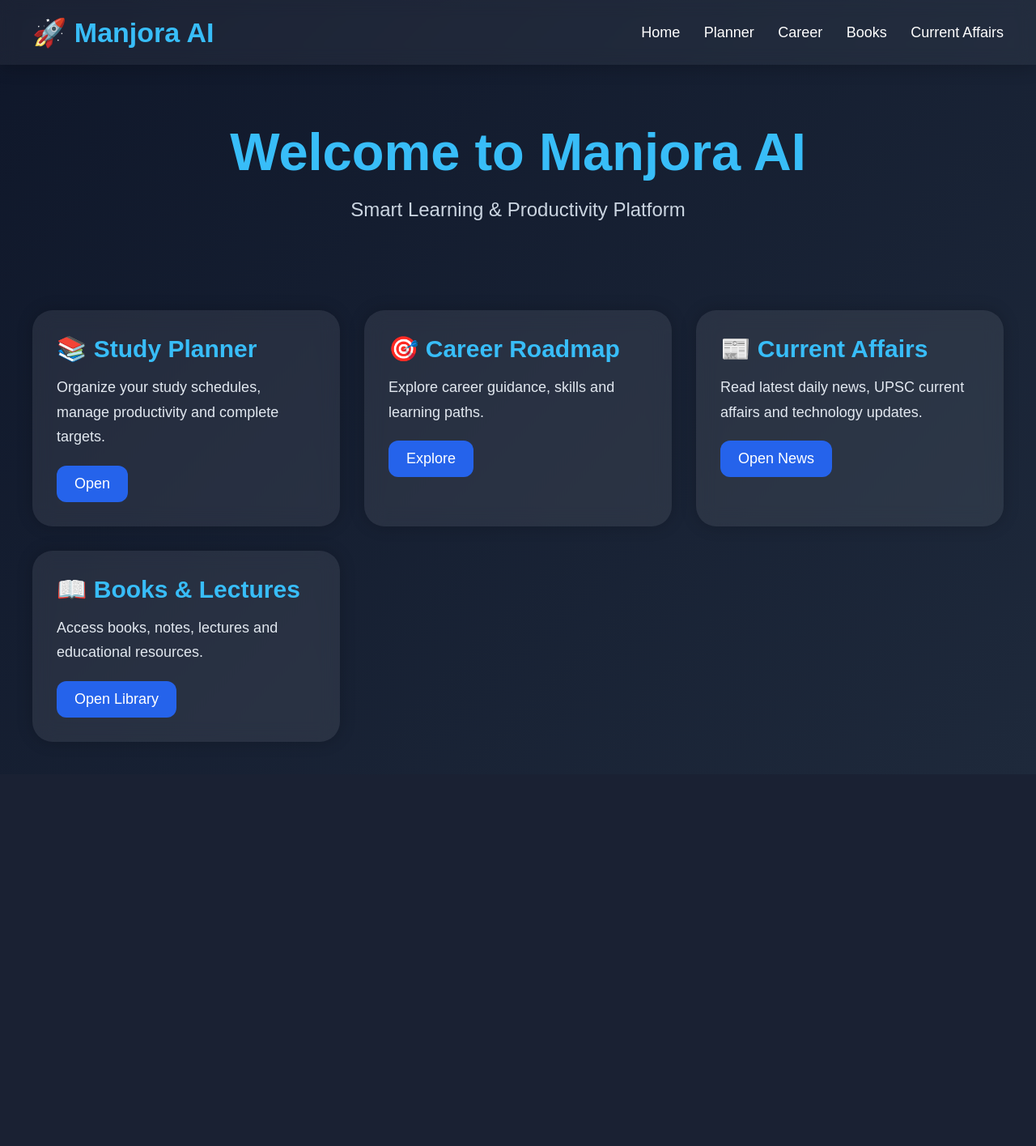
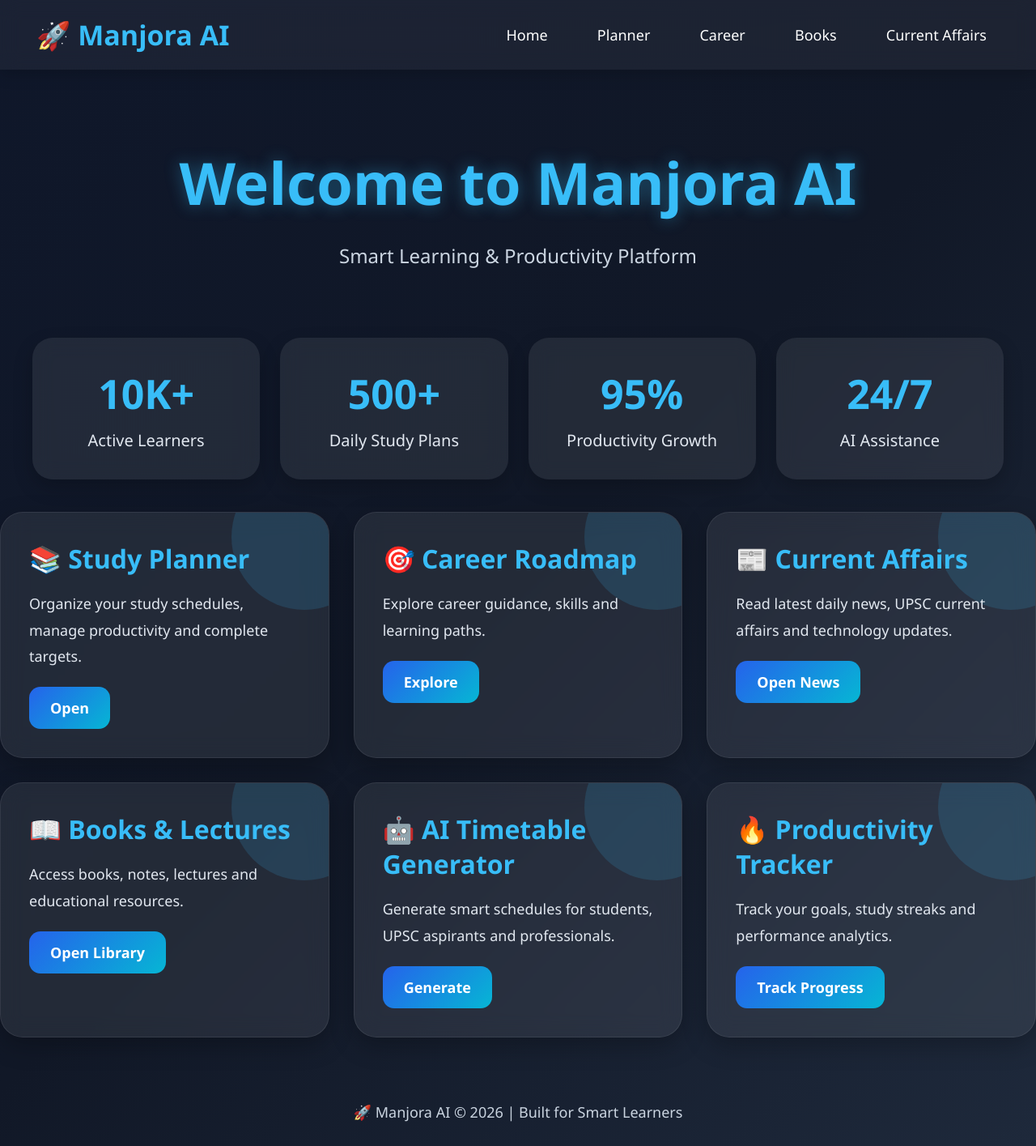
Before and after one commit to manjoraai-hub/ManjoraAI, a Flask app: page /dashboard in a window 1280 px wide. Shown: the whole page at 81% size. Before the commit the page ends 916 px from the top, so only its background shows below. Run offline with Flask 3, Linux system fonts and the light colour scheme.

Commit message:
professional dashboard update

```diff
--- a/static/style.css
+++ b/static/style.css
@@ -17,6 +17,7 @@ linear-gradient(
 color:white;
 
 min-height:100vh;
+overflow-x:hidden;
 }
 
 /* NAVBAR */
@@ -37,6 +38,12 @@ backdrop-filter:blur(12px);
 
 box-shadow:
 0 4px 20px rgba(0,0,0,0.2);
+
+position:sticky;
+
+top:0;
+
+z-index:1000;
 }
 
 .navbar h2{
@@ -57,11 +66,17 @@ margin-left:25px;
 font-size:18px;
 
 transition:0.3s;
+
+padding:10px 16px;
+
+border-radius:12px;
 }
 
 .menu a:hover{
 
 color:#38bdf8;
+
+background:rgba(255,255,255,0.08);
 }
 
 /* HERO */
@@ -70,16 +85,19 @@ color:#38bdf8;
 
 text-align:center;
 
-padding:80px 20px;
+padding:90px 20px 60px 20px;
 }
 
 .hero h1{
 
-font-size:70px;
+font-size:72px;
 
 color:#38bdf8;
 
 font-weight:700;
+
+text-shadow:
+0 0 20px rgba(56,189,248,0.4);
 }
 
 .hero p{
@@ -89,6 +107,21 @@ margin-top:20px;
 font-size:24px;
 
 color:#cbd5e1;
+
+line-height:1.8;
+}
+
+/* MAIN CONTAINER */
+
+.container{
+
+width:92%;
+
+max-width:1300px;
+
+margin:auto;
+
+padding:40px 20px;
 }
 
 /* CARDS */
@@ -102,7 +135,7 @@ repeat(auto-fit,minmax(300px,1fr));
 
 gap:30px;
 
-padding:40px;
+margin-top:20px;
 }
 
 .card{
@@ -110,7 +143,7 @@ padding:40px;
 background:
 rgba(255,255,255,0.08);
 
-backdrop-filter:blur(12px);
+backdrop-filter:blur(14px);
 
 padding:35px;
 
@@ -119,7 +152,34 @@ border-radius:28px;
 transition:0.4s;
 
 box-shadow:
-0 10px 25px rgba(0,0,0,0.25);
+0 10px 30px rgba(0,0,0,0.25);
+
+border:
+1px solid rgba(255,255,255,0.08);
+
+position:relative;
+
+overflow:hidden;
+}
+
+.card::before{
+
+content:"";
+
+position:absolute;
+
+width:180px;
+
+height:180px;
+
+background:
+rgba(56,189,248,0.15);
+
+border-radius:50%;
+
+top:-60px;
+
+right:-60px;
 }
 
 .card:hover{
@@ -139,6 +202,10 @@ font-size:32px;
 color:#38bdf8;
 
 margin-bottom:18px;
+
+position:relative;
+
+z-index:2;
 }
 
 .card p{
@@ -148,6 +215,10 @@ font-size:18px;
 line-height:1.8;
 
 color:#e2e8f0;
+
+position:relative;
+
+z-index:2;
 }
 
 /* BUTTON */
@@ -156,9 +227,9 @@ color:#e2e8f0;
 
 display:inline-block;
 
-margin-top:20px;
+margin-top:22px;
 
-padding:14px 24px;
+padding:14px 26px;
 
 background:
 linear-gradient(
@@ -174,7 +245,13 @@ border-radius:14px;
 
 font-size:18px;
 
+font-weight:600;
+
 transition:0.3s;
+
+position:relative;
+
+z-index:2;
 }
 
 .btn:hover{
@@ -275,13 +363,160 @@ transform:scale(1.05);
 
 background:#334155;
 
-padding:15px;
+padding:18px;
 
-margin-top:15px;
+margin-top:18px;
 
 border-radius:15px;
 
 font-size:18px;
+
+display:flex;
+
+justify-content:space-between;
+
+align-items:center;
+}
+
+/* JOB CARDS */
+
+.section-title{
+
+margin-top:50px;
+
+font-size:40px;
+
+color:#38bdf8;
+}
+
+.job-cards{
+
+display:grid;
+
+grid-template-columns:
+repeat(auto-fit,minmax(240px,1fr));
+
+gap:25px;
+
+margin-top:25px;
+}
+
+.job-link{
+
+text-decoration:none;
+
+color:white;
+}
+
+.job-card{
+
+background:
+rgba(255,255,255,0.08);
+
+padding:28px;
+
+border-radius:24px;
+
+text-align:center;
+
+transition:0.4s;
+
+backdrop-filter:blur(10px);
+
+box-shadow:
+0 8px 20px rgba(0,0,0,0.2);
+
+border:
+1px solid rgba(255,255,255,0.08);
+}
+
+.job-card:hover{
+
+transform:
+translateY(-8px)
+scale(1.03);
+
+background:
+rgba(255,255,255,0.12);
+}
+
+.job-card h3{
+
+color:#38bdf8;
+
+font-size:28px;
+
+margin-bottom:12px;
+}
+
+.job-card p{
+
+font-size:17px;
+
+line-height:1.7;
+
+color:#e2e8f0;
+}
+
+/* NEWS SECTION */
+
+.news-section{
+
+text-align:center;
+
+padding:70px 20px;
+}
+
+.news-section h2{
+
+font-size:55px;
+
+color:#38bdf8;
+
+margin-bottom:20px;
+}
+
+.news-section p{
+
+font-size:22px;
+
+color:#cbd5e1;
+
+line-height:1.8;
+}
+
+/* FOOTER */
+
+.footer{
+
+text-align:center;
+
+padding:30px;
+
+margin-top:50px;
+
+color:#cbd5e1;
+
+font-size:18px;
+}
+
+/* SCROLLBAR */
+
+::-webkit-scrollbar{
+
+width:10px;
+}
+
+::-webkit-scrollbar-track{
+
+background:#0f172a;
+}
+
+::-webkit-scrollbar-thumb{
+
+background:#2563eb;
+
+border-radius:20px;
 }
 
 /* RESPONSIVE */
@@ -315,4 +554,82 @@ font-size:45px;
 font-size:20px;
 }
 
+.cards{
+
+grid-template-columns:1fr;
 }
+
+.job-cards{
+
+grid-template-columns:1fr;
+}
+
+.section-title{
+
+font-size:34px;
+}
+
+.news-section h2{
+
+font-size:42px;
+}
+
+}
+/* STATS SECTION */
+
+.stats-container{
+
+display:grid;
+
+grid-template-columns:
+repeat(auto-fit,minmax(220px,1fr));
+
+gap:25px;
+
+padding:20px 40px;
+}
+
+.stat-box{
+
+background:
+rgba(255,255,255,0.08);
+
+backdrop-filter:blur(12px);
+
+padding:35px;
+
+border-radius:25px;
+
+text-align:center;
+
+transition:0.4s;
+
+box-shadow:
+0 10px 25px rgba(0,0,0,0.2);
+}
+
+.stat-box:hover{
+
+transform:
+translateY(-8px)
+scale(1.03);
+
+background:
+rgba(255,255,255,0.12);
+}
+
+.stat-box h1{
+
+font-size:50px;
+
+color:#38bdf8;
+
+margin-bottom:10px;
+}
+
+.stat-box p{
+
+font-size:20px;
+
+color:#e2e8f0;
+}
--- a/templates/dashboard.html
+++ b/templates/dashboard.html
@@ -1,5 +1,3 @@
-<link rel="stylesheet"
-href="{{ url_for('static', filename='style.css') }}">
 <!DOCTYPE html>
 <html lang="en">
 
@@ -12,210 +10,14 @@ content="width=device-width, initial-scale=1.0">
 
 <title>Manjora AI Dashboard</title>
 
-<style>
-
-*{
-margin:0;
-padding:0;
-box-sizing:border-box;
-font-family:Arial,sans-serif;
-}
-
-body{
-
-background:
-linear-gradient(
-135deg,
-#0f172a,
-#1e293b);
-
-color:white;
-
-min-height:100vh;
-}
-
-/* NAVBAR */
-
-.navbar{
-
-display:flex;
-
-justify-content:space-between;
-
-align-items:center;
-
-padding:20px 40px;
-
-background:rgba(255,255,255,0.05);
-
-backdrop-filter:blur(10px);
-}
-
-.navbar h2{
-
-color:#38bdf8;
-
-font-size:34px;
-}
-
-.menu a{
-
-color:white;
-
-text-decoration:none;
-
-margin-left:25px;
-
-font-size:18px;
-
-transition:0.3s;
-}
-
-.menu a:hover{
-
-color:#38bdf8;
-}
-
-/* HERO */
-
-.hero{
-
-text-align:center;
-
-padding:70px 20px;
-}
-
-.hero h1{
-
-font-size:65px;
-
-color:#38bdf8;
-}
-
-.hero p{
-
-margin-top:20px;
-
-font-size:24px;
-
-color:#cbd5e1;
-}
-
-/* CARDS */
-
-.cards{
-
-display:grid;
-
-grid-template-columns:
-repeat(auto-fit,minmax(280px,1fr));
-
-gap:30px;
-
-padding:40px;
-}
-
-.card{
-
-background:rgba(255,255,255,0.08);
-
-padding:30px;
-
-border-radius:25px;
-
-transition:0.3s;
-
-box-shadow:
-0 0 20px rgba(0,0,0,0.2);
-}
-
-.card:hover{
-
-transform:translateY(-10px);
-
-background:rgba(255,255,255,0.12);
-}
-
-.card h2{
-
-color:#38bdf8;
-
-margin-bottom:15px;
-
-font-size:30px;
-}
-
-.card p{
-
-color:#e2e8f0;
-
-line-height:1.7;
-
-font-size:18px;
-}
-
-.btn{
-
-display:inline-block;
-
-margin-top:20px;
-
-padding:12px 22px;
-
-background:#2563eb;
-
-color:white;
-
-text-decoration:none;
-
-border-radius:12px;
-
-transition:0.3s;
-}
-
-.btn:hover{
-
-background:#1d4ed8;
-
-transform:scale(1.05);
-}
-
-@media(max-width:768px){
-
-.navbar{
-
-flex-direction:column;
-}
-
-.menu{
-
-margin-top:15px;
-}
-
-.menu a{
-
-display:inline-block;
-
-margin:10px;
-}
-
-.hero h1{
-
-font-size:42px;
-}
-
-.hero p{
-
-font-size:20px;
-}
-
-}
-
-</style>
+<link rel="stylesheet"
+href="{{ url_for('static', filename='style.css') }}">
 
 </head>
 
 <body>
+
+<!-- NAVBAR -->
 
 <div class="navbar">
 
@@ -241,6 +43,8 @@ font-size:20px;
 
 </div>
 
+<!-- HERO SECTION -->
+
 <div class="hero">
 
     <h1>
@@ -256,6 +60,78 @@ Smart Learning & Productivity Platform
     </p>
 
 </div>
+
+<!-- STATS SECTION -->
+
+<div class="stats-container">
+
+    <div class="stat-box">
+
+        <h1>
+
+            10K+
+
+        </h1>
+
+        <p>
+
+            Active Learners
+
+        </p>
+
+    </div>
+
+    <div class="stat-box">
+
+        <h1>
+
+            500+
+
+        </h1>
+
+        <p>
+
+            Daily Study Plans
+
+        </p>
+
+    </div>
+
+    <div class="stat-box">
+
+        <h1>
+
+            95%
+
+        </h1>
+
+        <p>
+
+            Productivity Growth
+
+        </p>
+
+    </div>
+
+    <div class="stat-box">
+
+        <h1>
+
+            24/7
+
+        </h1>
+
+        <p>
+
+            AI Assistance
+
+        </p>
+
+    </div>
+
+</div>
+
+<!-- FEATURE CARDS -->
 
 <div class="cards">
 
@@ -355,6 +231,62 @@ Open Library
 
     </div>
 
+    <div class="card">
+
+        <h2>
+
+            🤖 AI Timetable Generator
+
+        </h2>
+
+        <p>
+
+            Generate smart schedules for students,
+            UPSC aspirants and professionals.
+
+        </p>
+
+        <a href="/planner"
+        class="btn">
+
+            Generate
+
+        </a>
+
+    </div>
+
+    <div class="card">
+
+        <h2>
+
+            🔥 Productivity Tracker
+
+        </h2>
+
+        <p>
+
+            Track your goals,
+            study streaks and performance analytics.
+
+        </p>
+
+        <a href="/planner"
+        class="btn">
+
+            Track Progress
+
+        </a>
+
+    </div>
+
+</div>
+
+<!-- FOOTER -->
+
+<div class="footer">
+
+    🚀 Manjora AI © 2026 | Built for Smart Learners
+
 </div>
 
 </body>
--- a/templates/planner.html
+++ b/templates/planner.html
@@ -212,9 +212,7 @@ href="{{ url_for('static', filename='style.css') }}">
 
     <h2 class="section-title">🎯 Job Preparation Plans</h2>
 
-    <div class="job-cards">
-
-        <div class="job-card">
+    <h2 class="section-title">🎯 Job Preparation Plans</h2>
 
             <h3>💻 Software Jobs</h3>
 
```
Also changed, not shown: other parts of static/style.css (+43 -23 lines). Lines whose indentation alone changed are shown as unchanged.
